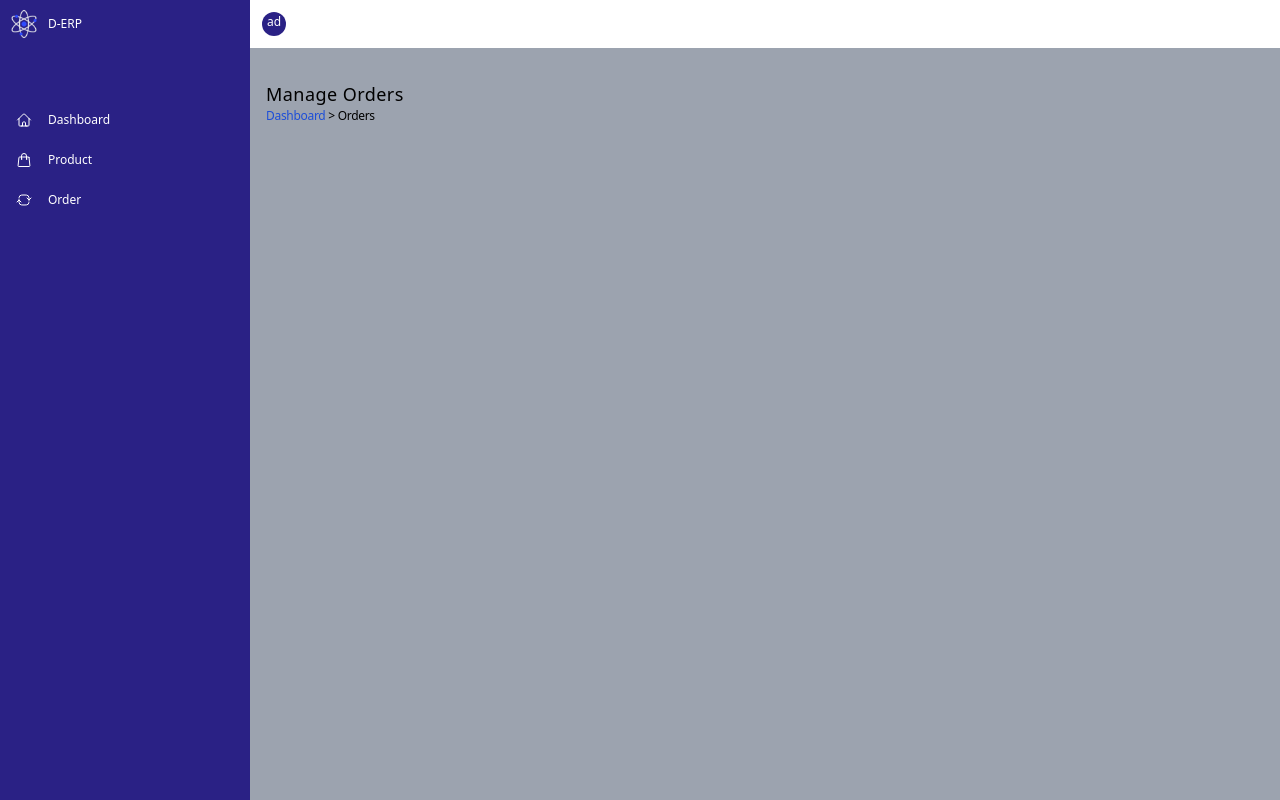
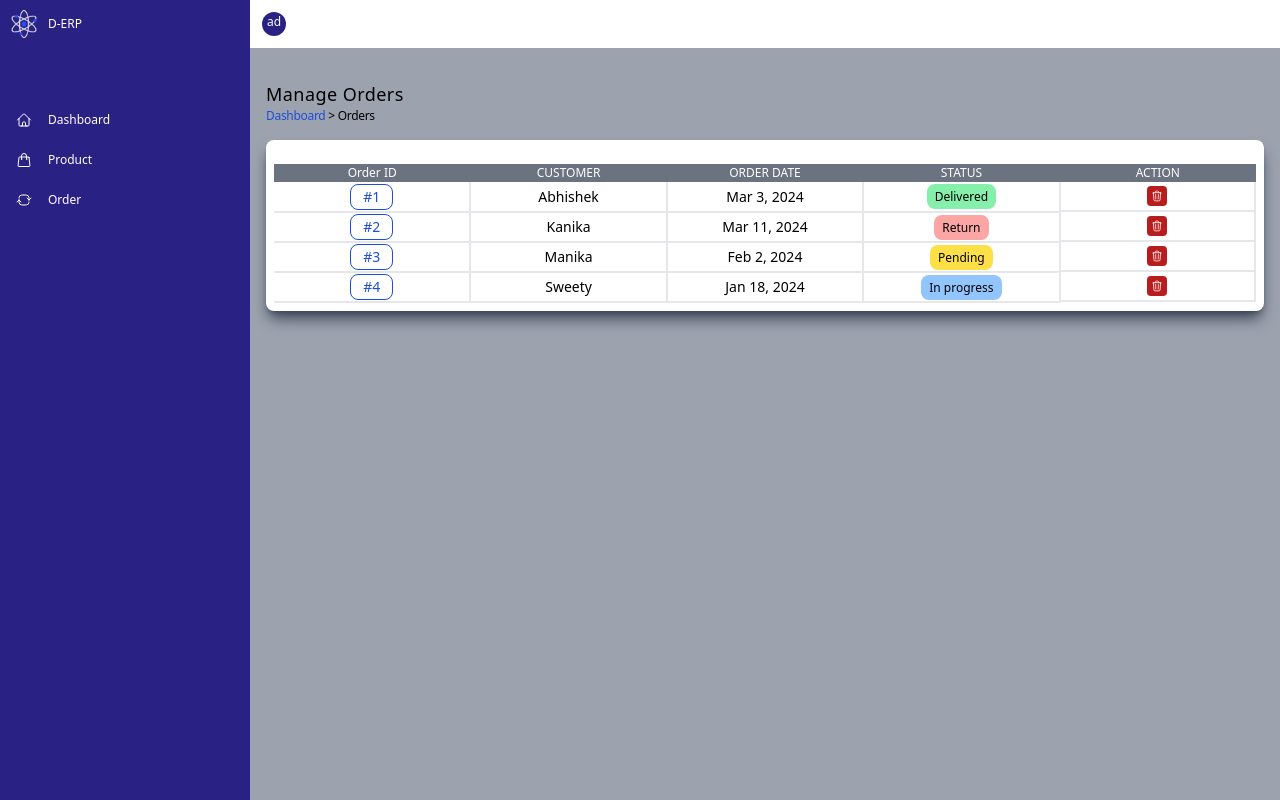
Before and after one commit to Abhishek-1337/Derp, a React (Vite) app: page /order in a window 1280 px wide. Built offline with nearby package versions, Linux system fonts and the light colour scheme.

Commit message:
Allow viewing of order details using Modal

```diff
--- a/src/components/Order/Order.jsx
+++ b/src/components/Order/Order.jsx
@@ -2,10 +2,12 @@ import AppLayout from "../../shared/ui/AppLayout";
 import MainBodyLayout from "../../shared/ui/MainBodyLayout";
 import MainBodyTopBar from "../../shared/components/MainBodyTopBar";
 import { useNavigate } from "react-router-dom";
+import OrderTable from "./OrderTable";
+import { useSelector } from "react-redux";
 
 const Order = () => {
   const navigate = useNavigate();
-
+  const order = useSelector((state) => state.order.data);
   const homeNavigationHandler = () => {
     navigate("/");
   };
@@ -17,6 +19,7 @@ const Order = () => {
           section="&gt; Orders"
           homeNavigationHandler={homeNavigationHandler}
         />
+        <OrderTable data={order} />
       </MainBodyLayout>
     </AppLayout>
   );
--- /dev/null
+++ b/src/components/Order/OrderTable.jsx
@@ -0,0 +1,135 @@
+import DeleteIcon from "../../shared/icons/DeleteIcon";
+import Modal from "../../shared/components/Modal";
+import { useState } from "react";
+import { useSelector } from "react-redux";
+import { LocalConvenienceStoreOutlined } from "@mui/icons-material";
+
+const OrderTable = ({ data }) => {
+  const productData = useSelector((state) => state.product.data);
+  const [modalDialog, setModalDialog] = useState(false);
+  const [orderDetails, setOrderDetails] = useState([]);
+
+  const modalDialogHandler = (item) => {
+    const orderedItems = item.order_items;
+    const result = [];
+    orderedItems.forEach((order) => {
+      let orderedProduct = productData.filter(
+        (product) => product.product_id === order.product_id
+      );
+      const obj = orderedProduct[0];
+      const newObj = { ...obj };
+      newObj.quantity = order.quantity;
+      delete newObj.quantity_in_stock;
+      result.push(newObj);
+    });
+    setOrderDetails(result);
+    setModalDialog(true);
+  };
+
+  const handleModalOnCancel = () => {
+    setModalDialog(false);
+  };
+  return (
+    <div className="overflow-auto mt-4 bg-white rounded-lg p-2  shadow-lg shadow-gray-700">
+      <Modal
+        isOpen={modalDialog}
+        onCancel={handleModalOnCancel}
+        data={
+          <table className=" md:w-full mt-4 table-fixed">
+            <thead>
+              <tr className="text-[12px] text-white bg-gray-500 rounded-t-xl p-1">
+                <th className="font-medium mr-2">PRODUCT</th>
+                <th className="font-medium mr-2">QUANTITY</th>
+                <th className="font-medium mr-2">PRICE</th>
+                <th className="font-medium mr-2">TAX</th>
+                <th className="font-medium mr-2">TOTAL PRICE</th>
+              </tr>
+            </thead>
+
+            {orderDetails.map((order) => {
+              return (
+                <tbody key={order.product_id}>
+                  <tr className="text-center">
+                    <td className="text-[14px] mr-2 border-b-2 border-r-2 p-1">
+                      {order.product_name}
+                    </td>
+                    <td className="text-[14px] mr-2 border-b-2 border-r-2">
+                      {order.quantity}
+                    </td>
+                    <td className="text-[14px] mr-2 border-b-2 border-r-2">
+                      {order.price}
+                    </td>
+                    <td className="text-[14px] mr-2 border-b-2 border-r-2">
+                      <span className="bg-green-400 p-1 rounded-lg font-medium text-[13px]">
+                        GST 10%
+                      </span>
+                    </td>
+                    <td className="text-[14px] mr-2 border-b-2 border-r-2">
+                      {(
+                        order.price * order.quantity +
+                        (order.price * order.quantity * 10) / 100
+                      ).toFixed(2)}
+                    </td>
+                  </tr>
+                </tbody>
+              );
+            })}
+          </table>
+        }
+      />
+      <table className="min-w-[720px] md:w-full mt-4 table-fixed">
+        <thead>
+          <tr className="text-[12px] text-white bg-gray-500 rounded-t-xl p-1">
+            <th className="font-medium mr-2">Order ID</th>
+            <th className="font-medium mr-2">CUSTOMER</th>
+            <th className="font-medium mr-2">ORDER DATE</th>
+            <th className="font-medium mr-2">STATUS</th>
+            <th className="font-medium mr-2">ACTION</th>
+          </tr>
+        </thead>
+        <tbody>
+          {data.map((item) => {
+            return (
+              <tr key={item.order_id} className="text-center text-[14px]">
+                <td className="border-r-2 border-b-2 ">
+                  <button
+                    className="font-medium p-1 pr-3 pl-3 rounded-lg  border-[1px] border-blue-700 text-blue-700 hover:text-white hover:bg-blue-700 cursor-pointer transition-all"
+                    onClick={() => modalDialogHandler(item)}
+                  >
+                    {item.order_id}
+                  </button>
+                </td>
+                <td className="border-r-2 border-b-2 p-1">
+                  {item.customer_name}
+                </td>
+                <td className="border-r-2 border-b-2 p-1">{item.order_date}</td>
+                <td className="border-r-2 border-b-2 p-1">
+                  <span
+                    className={`${
+                      item.status === "Delivered" && "bg-green-300"
+                    } ${item.status === "Return" && "bg-red-300"}
+                    ${item.status === "Pending" && "bg-yellow-300"}
+                    ${item.status === "In progress" && "bg-blue-300"}
+                     p-1 pr-2 pl-2 rounded-lg text-[12px] font-medium`}
+                  >
+                    {item.status}
+                  </span>
+                </td>
+                <td className="border-r-2 border-b-2 p-1 flex justify-center gap-1">
+                  <div
+                    className="cursor-pointer bg-red-700 p-1 rounded"
+                    onClick={() => deleteProductHandler(item)}
+                  >
+                    <DeleteIcon />
+                  </div>
+                </td>
+              </tr>
+            );
+          })}
+        </tbody>
+      </table>
+    </div>
+  );
+};
+
+export default OrderTable;
```
